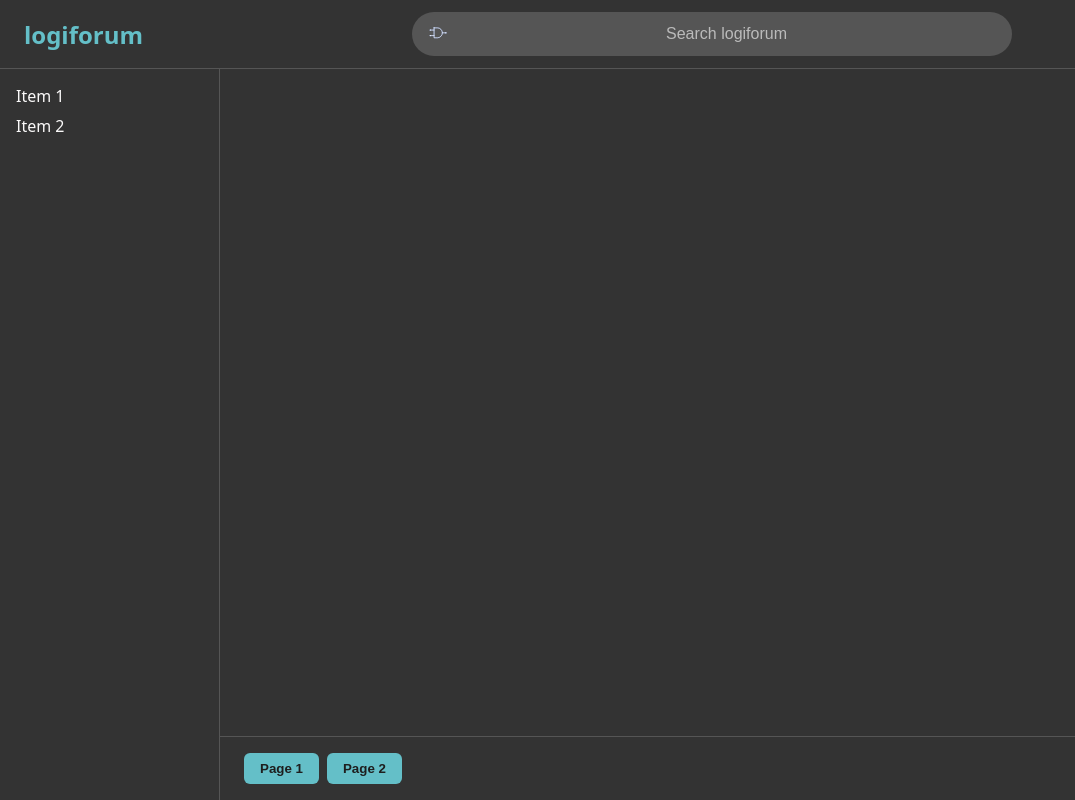
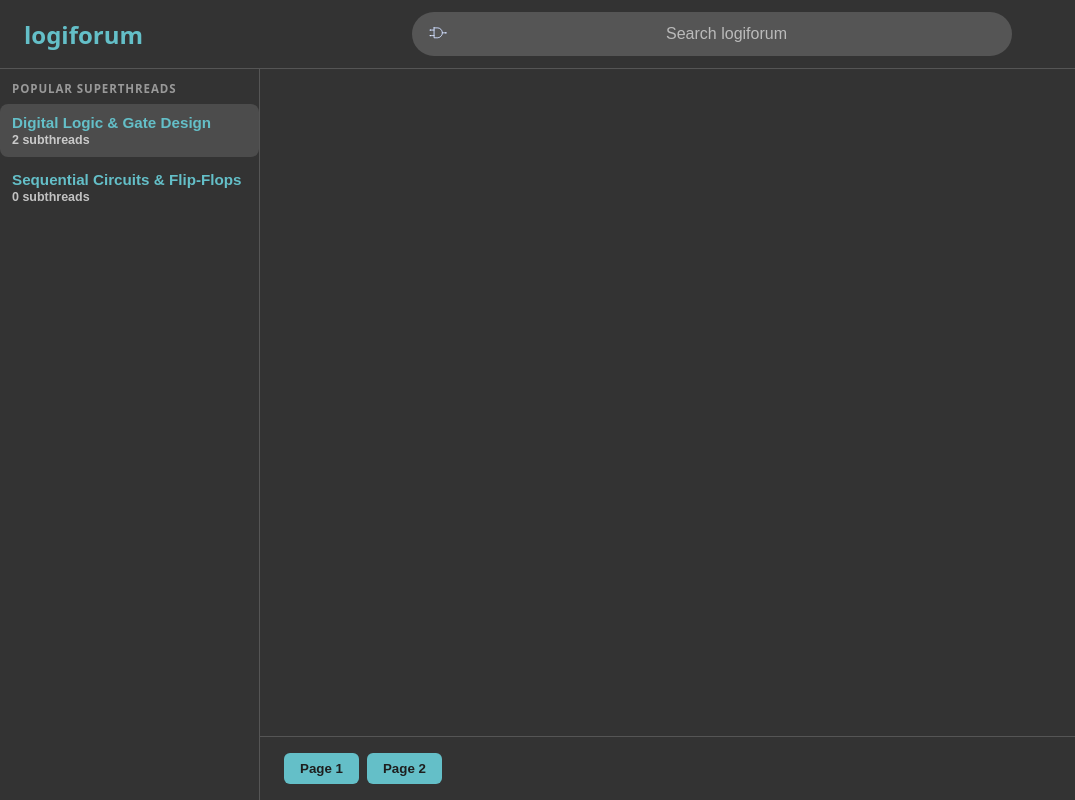
Before and after one commit to ddelatob/Logiforum, a website: page public/index.html in a window 1280 px wide. Shown: the whole page, without its empty margins (0-1075 px from the left). Drawn offline with Linux system fonts and the light colour scheme; no server answers.

Commit message:
changed onClick to event listener and added css to superthreads

```diff
--- a/package.json
+++ b/package.json
@@ -1,5 +1,5 @@
 {
-  "name": "practice-css",
+  "name": "logiforum",
   "version": "1.0.0",
   "description": "",
   "main": "script.js",
@@ -9,7 +9,7 @@
   "keywords": [],
   "author": "",
   "license": "ISC",
-  "type": "commonjs",
+  "type": "module",
   "dependencies": {
     "express": "^5.3.0"
   }
--- a/public/app.js
+++ b/public/app.js
@@ -13,4 +13,11 @@ async function loadPosts(pageNumber) {
     .join("");
 }
 
+document.querySelector(".pagination").addEventListener("click", (event) => {
+  const button = event.target.closest("button[data-page]");
+  if (button) {
+    loadPosts(Number(button.dataset.page));
+  }
+});
+
 loadPosts(1);
--- a/public/index.html
+++ b/public/index.html
@@ -26,18 +26,37 @@
     </header>
     <div class="main-content">
       <div class="side-bar">
-        <div>Item 1</div>
-        <div>Item 2</div>
+        <aside class="side-bar" aria-label="Popular Superthreads">
+          <h2 class="sidebar-heading">Popular Superthreads</h2>
+          <ul class="superthread-list" id="superthread-list">
+            <li>
+              <button class="superthread-item active" data-superthread-id="101">
+                <span class="superthread-title"
+                  >Digital Logic &amp; Gate Design</span
+                >
+                <span class="superthread-meta">2 subthreads</span>
+              </button>
+            </li>
+            <li>
+              <button class="superthread-item" data-superthread-id="102">
+                <span class="superthread-title"
+                  >Sequential Circuits &amp; Flip-Flops</span
+                >
+                <span class="superthread-meta">0 subthreads</span>
+              </button>
+            </li>
+          </ul>
+        </aside>
       </div>
       <div class="posts-wrapper">
         <div class="posts-container" id="posts-container"></div>
         <div class="pagination">
-          <button onclick="loadPosts(1)">Page 1</button>
-          <button onclick="loadPosts(2)">Page 2</button>
+          <button data-page="1">Page 1</button>
+          <button data-page="2">Page 2</button>
         </div>
       </div>
     </div>
 
-    <script src="app.js"></script>
+    <script type="module" src="app.js"></script>
   </body>
 </html>
--- a/public/style.css
+++ b/public/style.css
@@ -109,14 +109,56 @@ body {
 }
 
 .side-bar {
+  width: 260px;
+  flex-shrink: 0;
+  border-right: 1px solid var(--gray-5);
+}
+
+.superthread-list {
+  list-style: none;
+  padding: 0;
+  margin: 0;
   display: flex;
   flex-direction: column;
-  width: 220px;
-  flex-shrink: 0;
-  padding: 1rem;
-  border-right: 1px solid var(--gray-5);
-  gap: 0.5rem;
-  align-items: stretch;
+  gap: 4px;
+}
+
+.superthread-item {
+  width: 100%;
+  text-align: left;
+  background: transparent;
+  border: none;
+  border-radius: 8px;
+  padding: 10px 12px;
+  cursor: pointer;
+  display: flex;
+  flex-direction: column;
+  gap: 2px;
+  color: white;
+}
+
+.superthread-item:hover {
+  background: rgba(255, 255, 255, 0.06);
+}
+
+.superthread-item.active {
+  background: rgba(255, 255, 255, 0.12);
+  font-weight: 600;
+}
+
+.superthread-title {
+  font-size: 0.95rem;
+  display: -webkit-box;
+  line-clamp: 2;
+  -webkit-line-clamp: 2;
+  -webkit-box-orient: vertical;
+  overflow: hidden;
+  color: var(--my-light-turquoise);
+}
+
+.superthread-meta {
+  font-size: 0.78rem;
+  opacity: 0.7;
 }
 
 .posts-wrapper {
@@ -169,3 +211,13 @@ button {
 button:hover {
   opacity: 0.9;
 }
+
+.sidebar-heading {
+  font-size: 0.72rem;
+  font-weight: 700;
+  text-transform: uppercase;
+  letter-spacing: 0.08em;
+  color: var(--gray-9);
+  margin: 12px 0 8px;
+  padding: 0 12px;
+}
--- a/server.js
+++ b/server.js
@@ -1,4 +1,5 @@
-const express = require("express");
+import express from "express";
+
 const app = express();
 const PORT = 3000;
 
```
